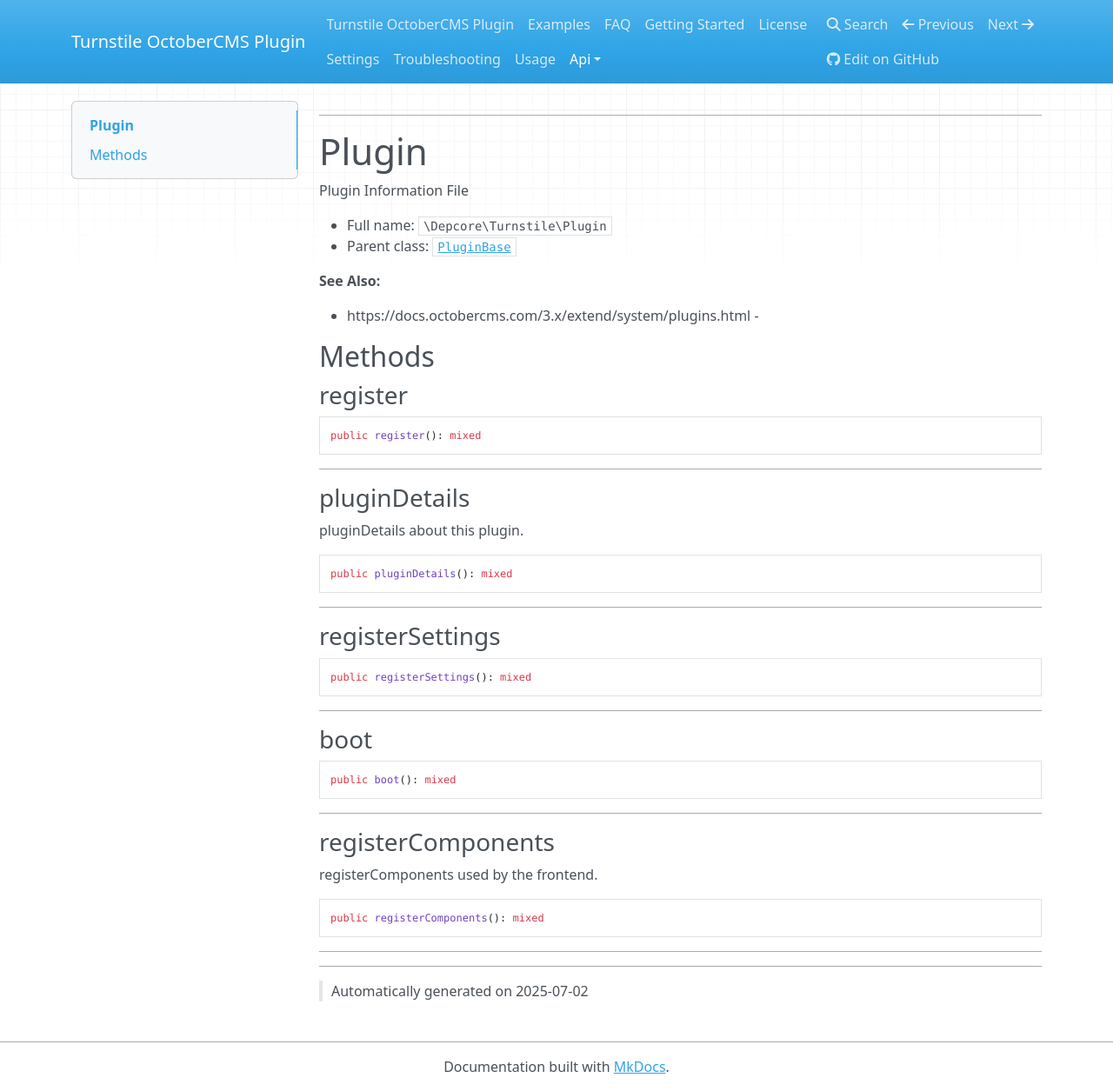
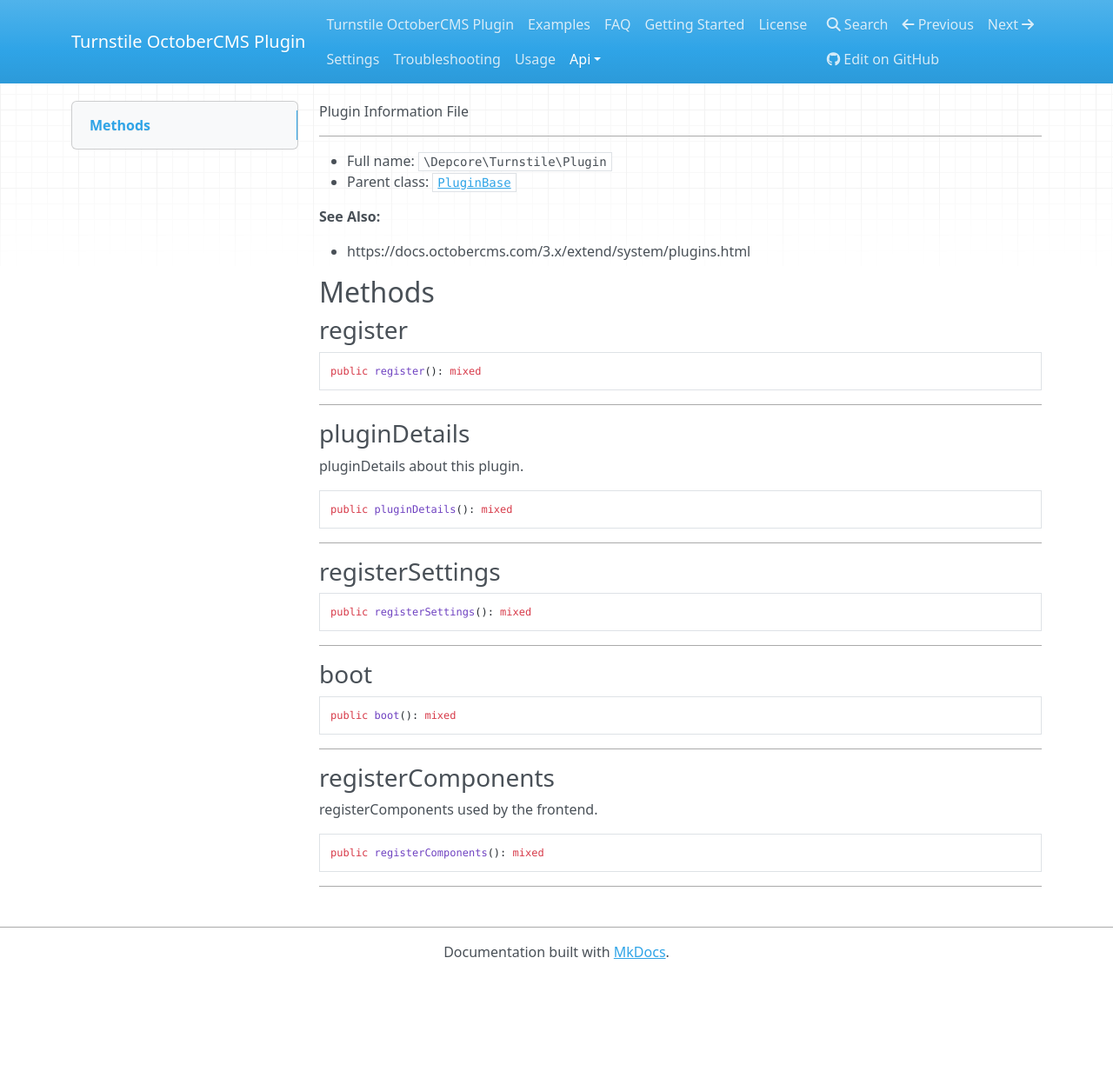
Before and after one commit to DEPCORE-PL/oc-turnstile-plugin, an MkDocs documentation site: the page built from docs/api/classes/Depcore/Turnstile/Plugin.md, in a window 1280 px wide and 1255 px high. Shown: the whole window at 87% size. Built offline with MkDocs 1.6.1, drawn with Linux system fonts in a browser that asks for light colours; nearby versions of some CDN libraries.

Commit message:
chore(docs): update PHPDoc [automated]

````diff
--- a/docs/api/classes/Depcore/Turnstile/Plugin.md
+++ b/docs/api/classes/Depcore/Turnstile/Plugin.md
@@ -1,42 +1,22 @@
-***
-
-# Plugin
 
 Plugin Information File
 
-
+***
 
 * Full name: `\Depcore\Turnstile\Plugin`
-* Parent class: [`PluginBase`](../../System/Classes/PluginBase.md)
+* Parent class: [`PluginBase`](../../System/Classes/PluginBase)
 
 **See Also:**
 
-* https://docs.octobercms.com/3.x/extend/system/plugins.html -
-
-
-
+* https://docs.octobercms.com/3.x/extend/system/plugins.html
 
 ## Methods
 
-
 ### register
-
-
 
 ```php
 public register(): mixed
 ```
-
-
-
-
-
-
-
-
-
-
-
 
 ***
 
@@ -48,58 +28,21 @@ pluginDetails about this plugin.
 public pluginDetails(): mixed
 ```
 
-
-
-
-
-
-
-
-
-
-
-
 ***
 
 ### registerSettings
-
-
 
 ```php
 public registerSettings(): mixed
 ```
 
-
-
-
-
-
-
-
-
-
-
-
 ***
 
 ### boot
 
-
-
 ```php
 public boot(): mixed
 ```
-
-
-
-
-
-
-
-
-
-
-
 
 ***
 
@@ -111,19 +54,4 @@ registerComponents used by the frontend.
 public registerComponents(): mixed
 ```
 
-
-
-
-
-
-
-
-
-
-
-
 ***
-
-
-***
-> Automatically generated on 2025-07-02
````
Also changed, not shown: docs/api/Home.md (+12 -35 lines), docs/api/classes/Depcore/Turnstile/Classes/TurnstileRule.md (+7 -34 lines), docs/api/classes/Depcore/Turnstile/Components/TurnstileCaptcha.md (+6 -62 lines), docs/api/classes/Depcore/Turnstile/Models/CaptchaSettings.md (+3 -28 lines).
